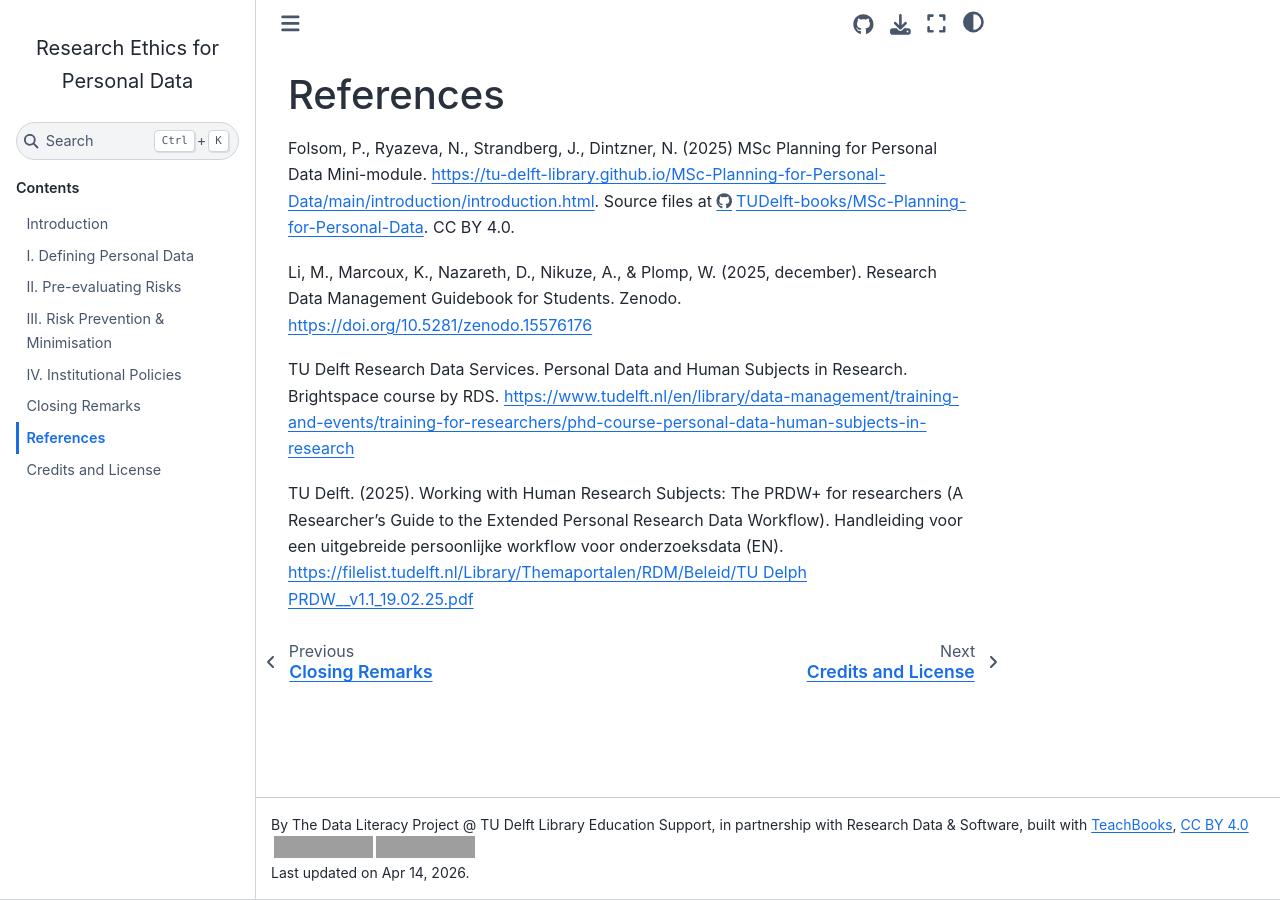
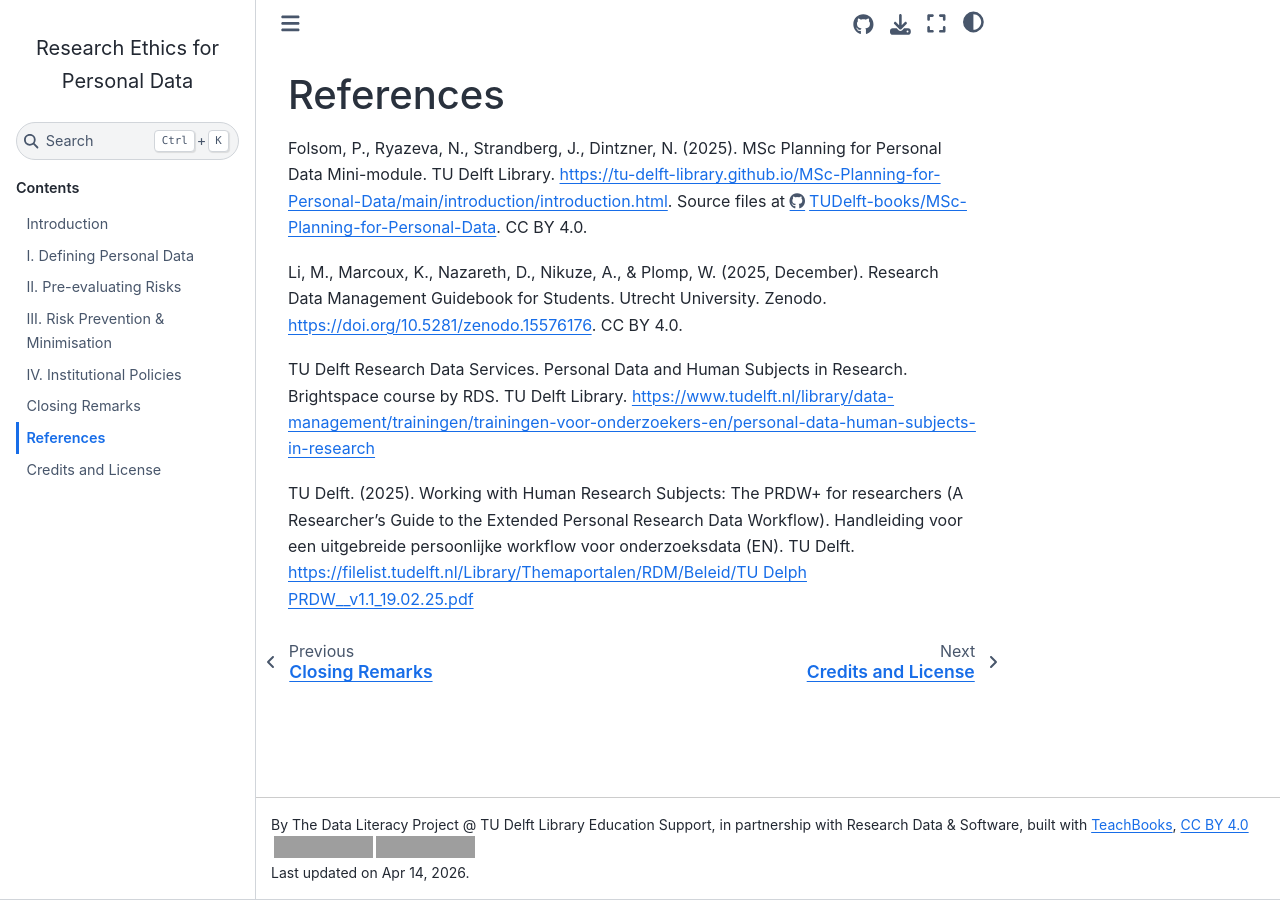
Before and after one commit to tu-delft-library/BSc_Research_Ethics_for_Personal_Data, a Jupyter Book: the page built from book/references.md, in a window 1280 px wide. Built offline with Jupyter Book 1.0.4 settings and Sphinx 7.4.7 and the Sphinx Book theme 1.1.4, drawn with Linux system fonts in a browser that asks for light colours; comment, search, counter and statistics services are not loaded; grey boxes are pictures that could not be loaded.

Commit message:
Update references.md

```diff
--- a/book/references.md
+++ b/book/references.md
@@ -1,9 +1,9 @@
 # References
 
-Folsom, P., Ryazeva, N., Strandberg, J., Dintzner, N. (2025) MSc Planning for Personal Data Mini-module. <https://tu-delft-library.github.io/MSc-Planning-for-Personal-Data/main/introduction/introduction.html>. Source files at <https://github.com/TUDelft-books/MSc-Planning-for-Personal-Data>. CC BY 4.0.
+Folsom, P., Ryazeva, N., Strandberg, J., Dintzner, N. (2025). MSc Planning for Personal Data Mini-module. TU Delft Library. <https://tu-delft-library.github.io/MSc-Planning-for-Personal-Data/main/introduction/introduction.html>. Source files at <https://github.com/TUDelft-books/MSc-Planning-for-Personal-Data>. CC BY 4.0.
 
-Li, M., Marcoux, K., Nazareth, D., Nikuze, A., & Plomp, W. (2025, december). Research Data Management Guidebook for Students. Zenodo. https://doi.org/10.5281/zenodo.15576176
+Li, M., Marcoux, K., Nazareth, D., Nikuze, A., & Plomp, W. (2025, December). Research Data Management Guidebook for Students. Utrecht University. Zenodo. https://doi.org/10.5281/zenodo.15576176. CC BY 4.0.
 
-TU Delft Research Data Services. Personal Data and Human Subjects in Research. Brightspace course by RDS. https://www.tudelft.nl/en/library/data-management/training-and-events/training-for-researchers/phd-course-personal-data-human-subjects-in-research
+TU Delft Research Data Services. Personal Data and Human Subjects in Research. Brightspace course by RDS. TU Delft Library. https://www.tudelft.nl/library/data-management/trainingen/trainingen-voor-onderzoekers-en/personal-data-human-subjects-in-research
 
-TU Delft. (2025). Working with Human Research Subjects: The PRDW+ for researchers (A Researcher’s Guide to the Extended Personal Research Data Workflow). Handleiding voor een uitgebreide persoonlijke workflow voor onderzoeksdata (EN). https://filelist.tudelft.nl/Library/Themaportalen/RDM/Beleid/TU%20Delph%20PRDW__v1.1_19.02.25.pdf
+TU Delft. (2025). Working with Human Research Subjects: The PRDW+ for researchers (A Researcher’s Guide to the Extended Personal Research Data Workflow). Handleiding voor een uitgebreide persoonlijke workflow voor onderzoeksdata (EN). TU Delft. https://filelist.tudelft.nl/Library/Themaportalen/RDM/Beleid/TU%20Delph%20PRDW__v1.1_19.02.25.pdf
```
